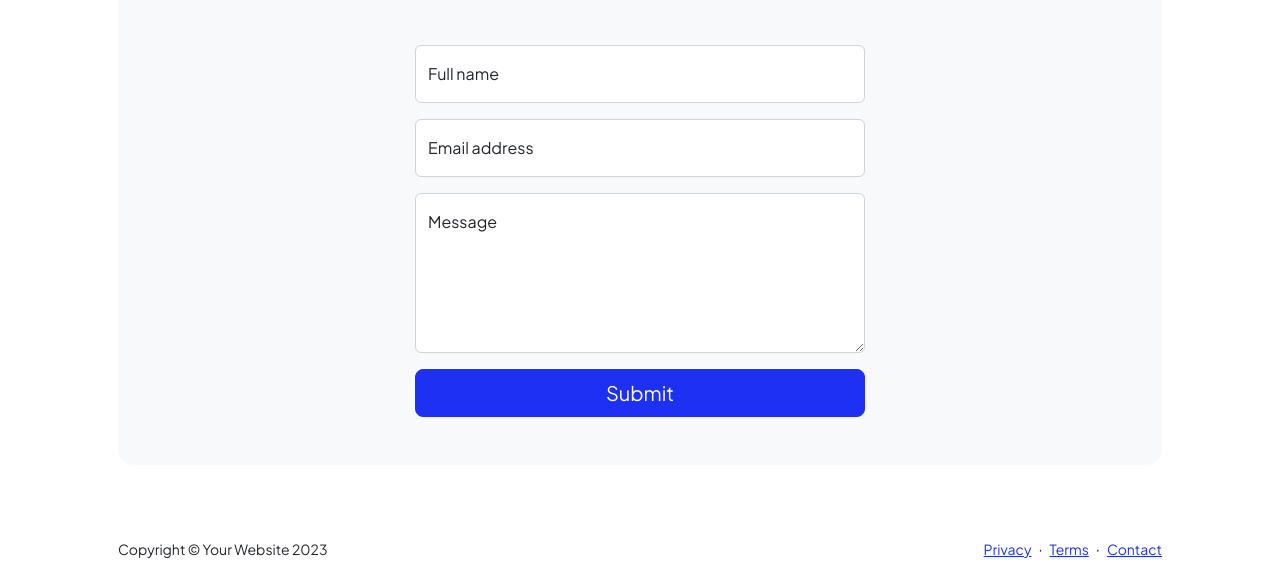
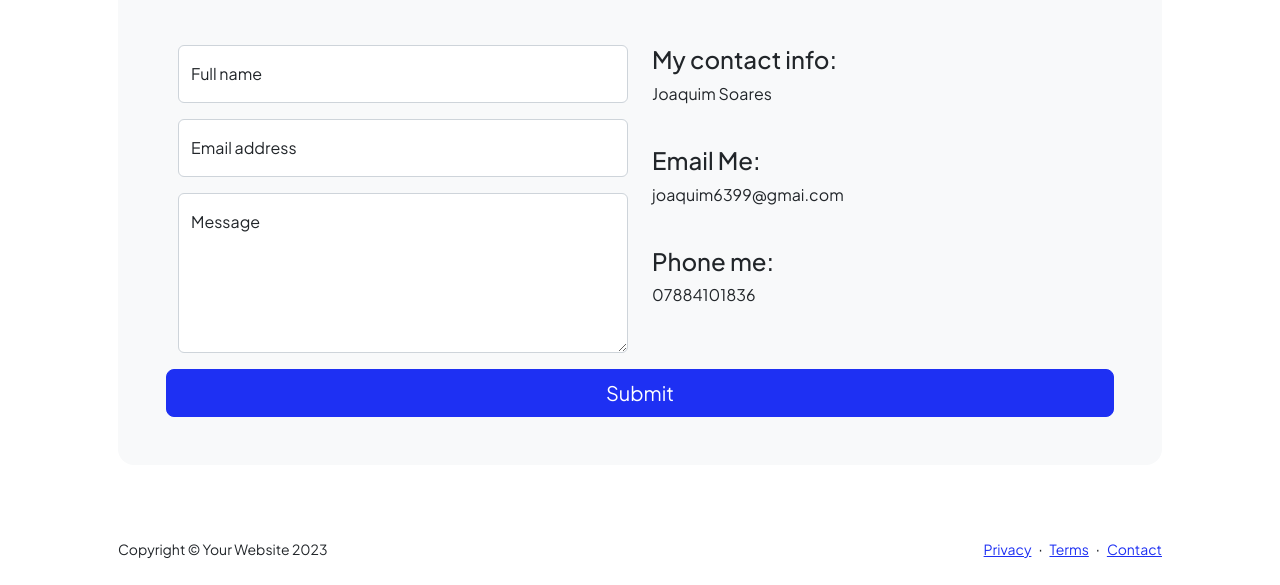
Before and after one commit to Joaquim6399/PersonalPortfolio, a plain HTML site: page contact.html in a window 1280 px wide. Shown: the part 321-906 px from the top of the page. Drawn offline with nearby package versions, Linux system fonts and the light colour scheme.

Commit message:
Added contact info to contact page

```diff
--- a/contact.html
+++ b/contact.html
@@ -45,7 +45,7 @@
                             <p class="lead fw-normal text-muted mb-0">Let's work together!</p>
                         </div>
                         <div class="row gx-5 justify-content-center">
-                            <div class="col-lg-8 col-xl-6">
+                            <div class="col-lg-8 col-xl-12">
                                 <!-- * * * * * * * * * * * * * * *-->
                                 <!-- * * SB Forms Contact Form * *-->
                                 <!-- * * * * * * * * * * * * * * *-->
@@ -53,9 +53,13 @@
                                 <!-- To make this form functional, sign up at-->
                                 <!-- https://startbootstrap.com/solution/contact-forms-->
                                 <!-- to get an API token!-->
-                              <!-- <form id="contactForm" data-sb-form-api-token="API_TOKEN"> -->
+
+                               <!-- Test form-->
+
                                     <form action="mailto:joaquim6399@gmail.com" method="post" enctype="text/plain">
-
+                                        <div class="container">
+                                            <div class="row">
+                                                <div class="col-sm">
                                                         <!-- Name input-->
                                                         <div class="form-floating mb-3">
                                                             <input name="name" class="form-control" id="name" type="text" placeholder="Enter your name..." data-sb-validations="required" />
@@ -69,39 +73,31 @@
                                                             <div class="invalid-feedback" data-sb-feedback="email:required">An email is required.</div>
                                                             <div class="invalid-feedback" data-sb-feedback="email:email">Email is not valid.</div>
                                                         </div>
-                                    <!-- Phone number input
-                                    <div class="form-floating mb-3">
-                                        <input class="form-control" id="phone" type="tel" placeholder="(123) 456-7890" data-sb-validations="required" />
-                                        <label for="phone">Phone number</label>
-                                        <div class="invalid-feedback" data-sb-feedback="phone:required">A phone number is required.</div>
-                                    </div>
-                                -->
                                                         <!-- Message input-->
                                                         <div class="form-floating mb-3">
                                                             <textarea name="message" class="form-control" id="message" type="text" placeholder="Enter your message here..." style="height: 10rem" data-sb-validations="required"></textarea>
                                                             <label for="message">Message</label>
                                                             <div class="invalid-feedback" data-sb-feedback="message:required">A message is required.</div>
                                                         </div>
-                                    <!-- Submit success message-->
-                                    <!---->
-                                    <!-- This is what your users will see when the form-->
-                                    <!-- has successfully submitted-->
-                                    <div class="d-none" id="submitSuccessMessage">
-                                        <div class="text-center mb-3">
-                                            <div class="fw-bolder">Form submission successful!</div>
-                                            To activate this form, sign up at
-                                            <br />
-                                            <a href="https://startbootstrap.com/solution/contact-forms">https://startbootstrap.com/solution/contact-forms</a>
+                                                </div>
+
+                                                <div class="col-sm">
+                                                    <h4>My contact info:</h4>
+                                                    <p>Joaquim Soares</p>
+                                                    <br>
+                                                    <h4>Email Me:</h4>
+                                                    <p>joaquim6399@gmai.com</p>
+                                                    <br>
+                                                    <h4>Phone me:</h4>
+                                                    <p>07884101836</p>
                                                 </div>
                                             </div>
-                                    <!-- Submit error message-->
-                                    <!---->
-                                    <!-- This is what your users will see when there is-->
-                                    <!-- an error submitting the form-->
+                                            </div>
                                     <div class="d-none" id="submitErrorMessage"><div class="text-center text-danger mb-3">Error sending message!</div></div>
                                     <!-- Submit Button-->
                                     <div class="d-grid"><button class="btn btn-primary btn-lg" id="submitButton" type="submit">Submit</button></div>
                                     </form>
+                               <!-- End of test form-->
                             </div>
                         </div>
                     </div>
```
Lines whose indentation alone changed are shown as unchanged.
